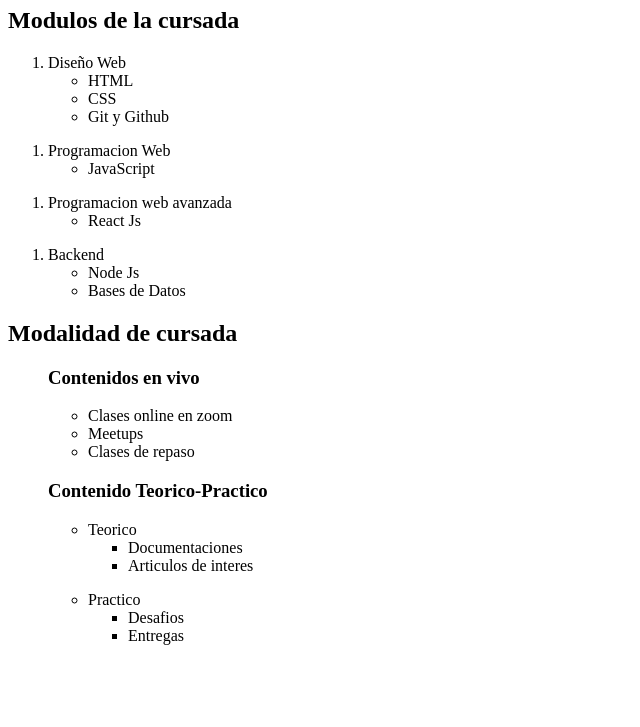
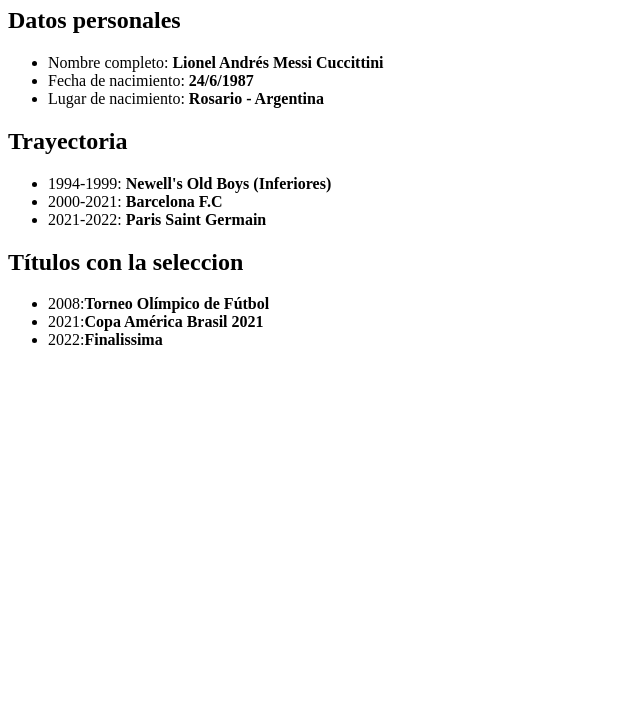
Before and after one commit to victorioconde/lentrega-uno, a plain HTML site: page index.html in a window 1280 px wide. Shown: the part 73-800 px from the top of the page, without its empty margins (0-640 px from the left). Drawn offline with Linux system fonts and the light colour scheme.

Commit message:
Add files via upload

```diff
--- a/index.html
+++ b/index.html
@@ -3,85 +3,34 @@
 <head>
     <meta charset="UTF-8">
     <meta http-equiv="X-UA-Compatible" content="IE=edge">
-    <meta name="viewport" content="width=device-width, initial-scale=1.0">
-    <title>Lista anidada</title>
+    <meta name="viewport" content="width=, initial-scale=1.0">
+    <title>Document</title>
 </head>
 <body>
-    <h1>Programacion Web Full Stack</h1>
-    <h2>Modulos de la cursada</h2>
-<ol>
-        <li>Diseño Web
-            <ul>
+    <h1>Curriculum Vitae de Lionel Messi</h1>
 
-            <li>HTML</li>
-            <li>CSS</li>
-            <LI>Git y Github</LI>
-        </ul>
- </li>
-</ol>
-<ol>
-    <li>Programacion Web
-        <ul>
-            <li>JavaScript</li>
-</ul>
-</li>
-</ol>
-<ol>
-<li>Programacion web avanzada</li>
+    <h2>Datos personales</h2>
     <ul>
-        <li>React Js</li>
-</ul>
-</ol>
-<ol>
-<li>Backend
-    <ul>
-        <li>Node Js</li>
-        <li>Bases de Datos</li>
-</ul>
-</li>
-</ol>
-<h2>Modalidad de cursada</h2>
-<ul>
-<h3>Contenidos en vivo</h3>
+        <li>Nombre completo: <strong> Lionel Andrés Messi Cuccittini</strong></li>
+<li>Fecha de nacimiento: <strong>24/6/1987</strong></li>
+<li>Lugar de nacimiento: <strong>Rosario - Argentina</strong></li>
 </ul>
 
-<ol>
+
+<h2>Trayectoria</h2>
 <ul>
-    <li>Clases online en zoom</li>
-    <li>Meetups</li>
-    <li>Clases de repaso</li>
+    <li>1994-1999: <strong>Newell's Old Boys (Inferiores)</strong></li>
+    <li>2000-2021: <strong>Barcelona F.C</strong></li>
+    <li>2021-2022: <strong>Paris Saint Germain</strong></li>
 </ul>
-</ol>
 
+<h2>Títulos con la seleccion</h2>
 <ul>
-<h3>Contenido Teorico-Practico</h3>
+    <li>2008:<strong>Torneo Olímpico de Fútbol</strong></li>
+    <li>2021:<strong>Copa América Brasil 2021</strong></li>
+    <li>2022:<strong>Finalissima</strong></li>
 </ul>
-<ol>
-    <ul>
-<li>Teorico</li>
 
 
-
-<ul type="square">
-    <li>Documentaciones</li>
-    <li>Articulos de interes</li>
-
-
-
-</ul>
-</ol>
-
-<ol>
-    <ul>
-        <li>Practico</li>
-
-        <ul type="square">
-            <li>Desafios</li>
-            <li>Entregas</li>
-</ul>
-
-</ol>
-
 </body>
-
 </html>
```
